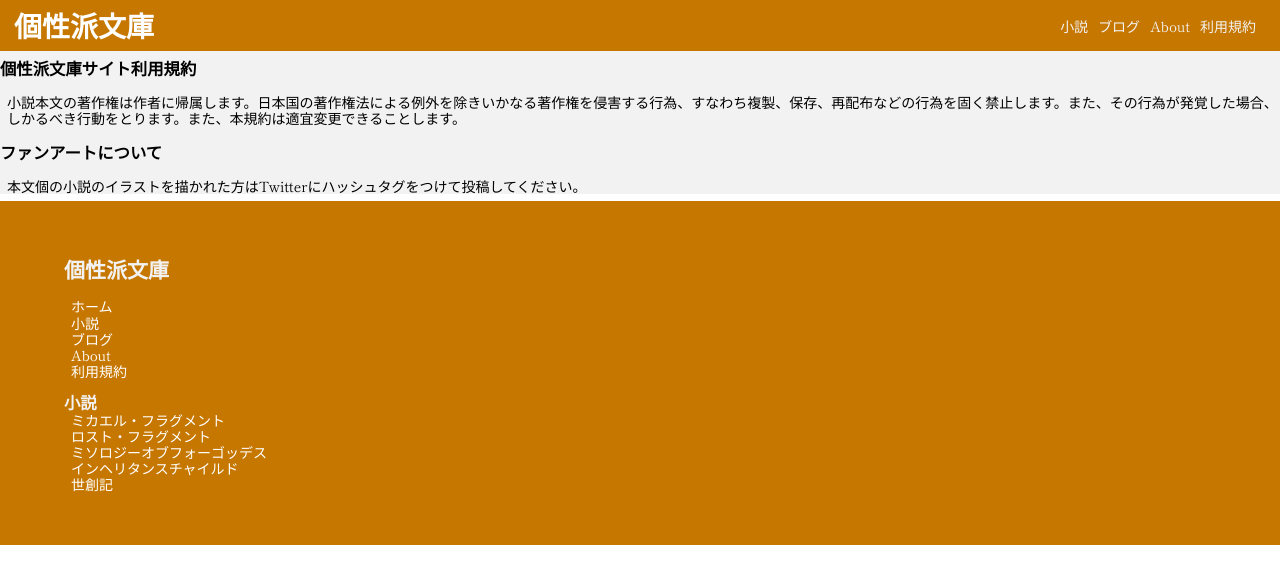
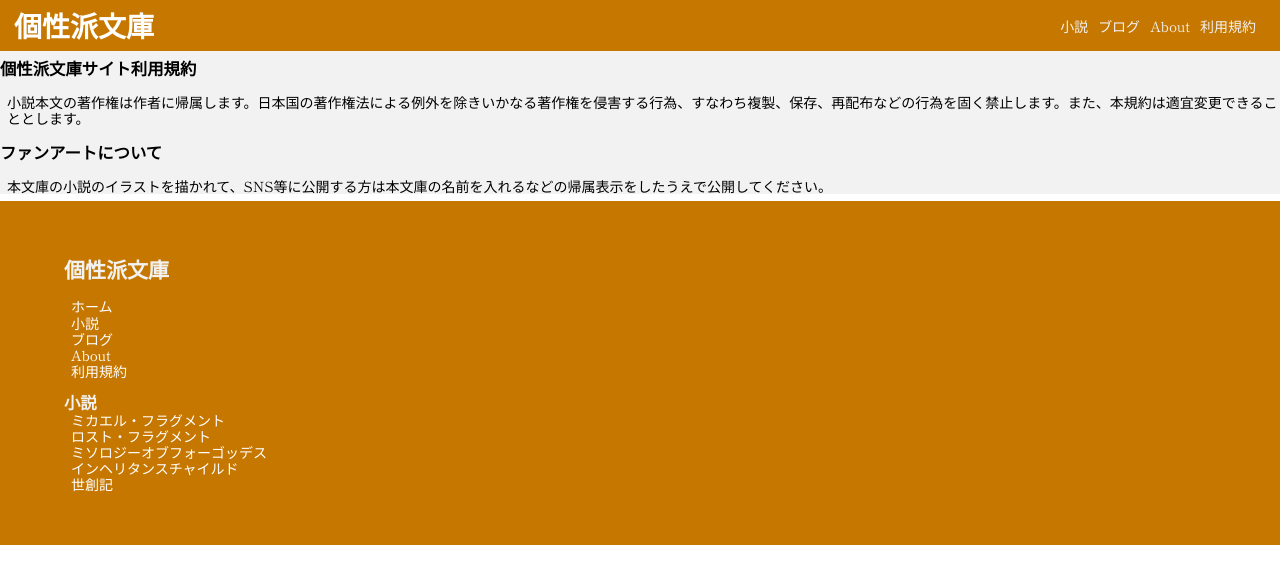
Before and after one commit to koseihabunnko/koseihabunnko.github.io, a Jekyll site: the page built from rule.html, in a window 1280 px wide. Shown: the top 584 px of the page. Built offline with Jekyll 4.4.1, drawn with Linux system fonts in a browser that asks for light colours.

Commit message:
文章を修正

```diff
--- a/index.html
+++ b/index.html
@@ -7,7 +7,7 @@ title: "Home"
     <div class="first-section__wrap">
       <h2 class="first-section__title">ようこそ！</h2>
       <p class="first-section__body">
-        個性派文庫へようこそ。このサイトは読書好きが高じて物書き好きになった人の集まりが作った小説掲載サイトです。まだまだへたくそですが生ぬるい目で見ていってください。
+        個性派文庫へようこそ。このサイトは読書好きが高じて物書き好きになった人の集まりが作った小説掲載サイトです。
       </p>
     </div>
   </div>
--- a/rule.html
+++ b/rule.html
@@ -4,9 +4,10 @@
 ---
 <section class="section">
   <h3 class="section__title">個性派文庫サイト利用規約</h3>
-  <p class="section__body">小説本文の著作権は作者に帰属します。日本国の著作権法による例外を除きいかなる著作権を侵害する行為、すなわち複製、保存、再配布などの行為を固く禁止します。また、その行為が発覚した場合、しかるべき行動をとります。また、本規約は適宜変更できることします。</p>
+  <p class="section__body">
+    小説本文の著作権は作者に帰属します。日本国の著作権法による例外を除きいかなる著作権を侵害する行為、すなわち複製、保存、再配布などの行為を固く禁止します。また、本規約は適宜変更できることとします。</p>
 </section>
 <section class="section">
   <h3 class="section__title">ファンアートについて</h3>
-  <p class="section__body">本文個の小説のイラストを描かれた方はTwitterにハッシュタグをつけて投稿してください。</p>
+  <p class="section__body">本文庫の小説のイラストを描かれて、SNS等に公開する方は本文庫の名前を入れるなどの帰属表示をしたうえで公開してください。</p>
 </section>
```
